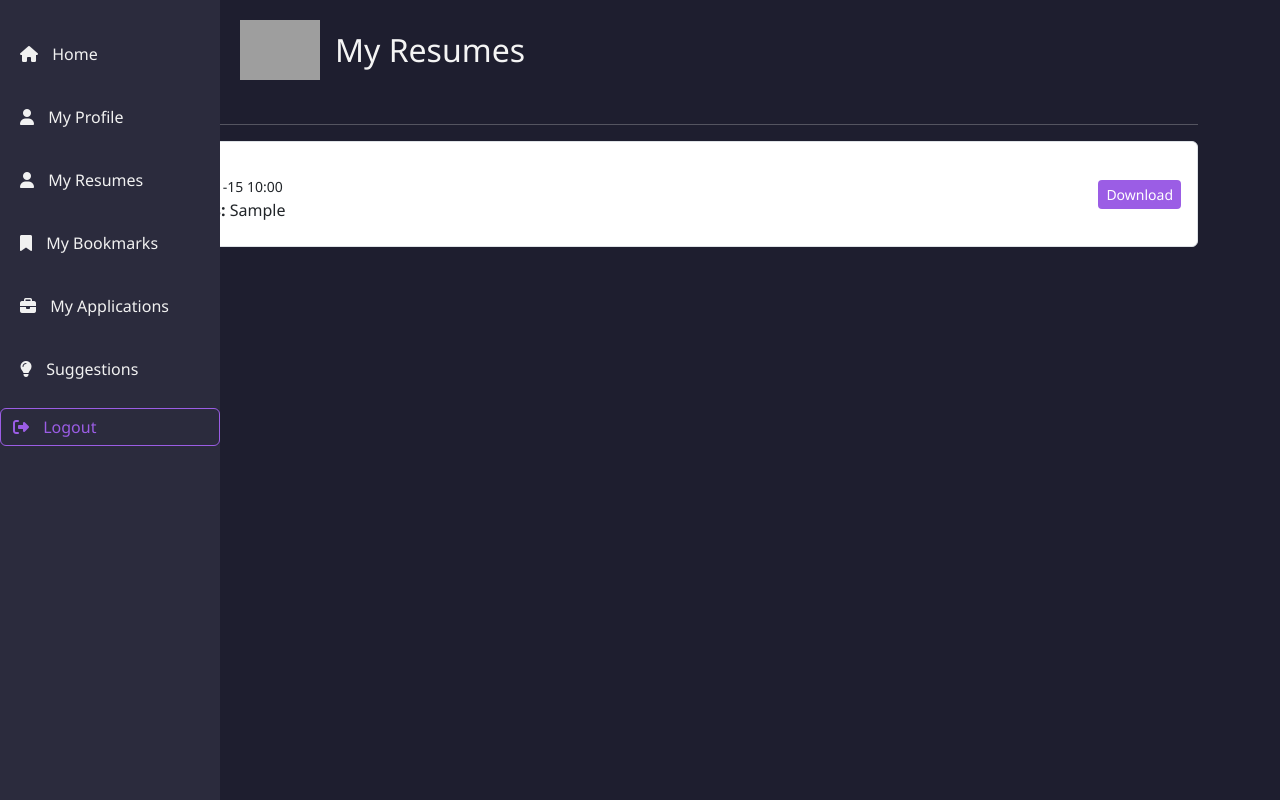
After one commit to Nahian1504/CareerHive, a Django app: template careerhive/jobs/templates/jobs/resumes.html in a window 1280 px wide. The commit adds this page. Run offline with Django 3.2, Linux system fonts and the light colour scheme; the template is opened without the code that fills it: most values are stand-ins (such as "Sample title", 1, 10 or a date in 2020); grey boxes are pictures that could not be loaded.

Commit message:
Added missing Resumes files

```diff
--- a/careerhive/jobs/templates/base.html
+++ b/careerhive/jobs/templates/base.html
@@ -10,8 +10,8 @@
     <link href="https://cdnjs.cloudflare.com/ajax/libs/font-awesome/6.4.2/css/all.min.css" rel="stylesheet">
     <style>
         body {
-            background-color: #fcfcfc;
-            color: #0a0000;
+            background-color: #1e1e2f;
+            color: #f1f1f1;
             font-family: 'Segoe UI', Tahoma, Geneva, Verdana, sans-serif;
         }
 
@@ -22,7 +22,7 @@
             position: fixed;
             top: 0;
             left: 0;
-            background-color: #a1c8cd;
+            background-color: #2b2b3d;
             padding-top: 30px;
             display: flex;
             flex-direction: column;
@@ -31,7 +31,7 @@
         }
 
         .sidebar a {
-            color: #0c0c0c;
+            color: #f1f1f1;
             padding: 12px 20px;
             text-decoration: none;
             border-radius: 8px;
@@ -154,59 +177,58 @@
         .job-card {
             padding: 20px;
             margin-bottom: 20px;
-            background: linear-gradient(145deg, #a1c8cd, #a1c8cd);
+            background: linear-gradient(145deg, #2b2b3d, #1e1e2f);
             border-radius: 15px;
             box-shadow: 0 6px 12px rgba(0,0,0,0.3);
             transition: transform 0.2s, box-shadow 0.2s;
         }
         .job-card:hover {
             transform: translateY(-5px);
-            box-shadow: 0 10px 20px #57cdcd;
+            box-shadow: 0 10px 20px rgba(0,0,0,0.4);
         }
 
         /* Buttons */
         .btn-primary {
-            background-color: #a1c8cd;
-            color: #050505;
+            background-color: #9b5de5;
             border: none;
             transition: 0.3s;
         }
-        .btn-primary:hover { background-color: #57cdcd; }
+        .btn-primary:hover { background-color: #f15bb5; }
         .btn-secondary {
-            background-color: #0d0d0d;
+            background-color: #f4f4f4;
             color: #050505;
             transition: 0.3s;
         }
-        .btn-secondary:hover { background-color: #ffffff; }
+        .btn-secondary:hover { background-color: #c2c2c2; }
         .btn-outline-primary {
-            border-color: #3c737b;
-            color: #020202;
+            border-color: #9b5de5;
+            color: #9b5de5;
             transition: 0.3s;
         }
-        .btn-outline-primary:hover { background-color: #57cdcd; color: #fff; }
+        .btn-outline-primary:hover { background-color: #9b5de5; color: #fff; }
 
         /* Pagination */
         nav .page-item .page-link {
-            color: #040404;
-            background-color: #eaf3f5;
-            border: #30525a;
+            color: #f1f1f1;
+            background-color: #2b2b3d;
+            border: none;
             transition: 0.3s;
         }
-        nav .page-item .page-link:hover { background-color: #5de3e5; color: #effbfc; }
-        nav .page-item.disabled .page-link { background-color: #fdfdfd; color: #070707; }
+        nav .page-item .page-link:hover { background-color: #9b5de5; }
+        nav .page-item.disabled .page-link { background-color: #2b2b3d; color: #777; }
 
         /* Inputs and selects */
         input, select {
             border-radius: 8px;
-            border: 1px solid #61d8e7;
-            background-color: #f8fafa;
-            color: #000000;
+            border: 1px solid #555;
+            background-color: #2b2b3d;
+            color: #f1f1f1;
         }
-        input::placeholder { color: #0a0a0a; }
-        select { color: #050505; }
+        input::placeholder { color: #aaa; }
+        select { color: #f1f1f1; }
 
         /* Headings */
-        h2, h3, h4 { color: #100f0f; }
+        h2, h3, h4 { color: #f4f4f4; }
     </style>
 </head>
 <body>
--- /dev/null
+++ b/careerhive/jobs/templates/jobs/resumes.html
@@ -0,0 +1,37 @@
+{% extends 'base.html' %}
+<!-- Sticky topbar for page title -->
+<div class="sticky-topbar">
+{% block logo_text %}
+<h2 class="mb-0">My Resumes</h2>
+{% endblock %}
+</div>
+{% block content %}
+<div class="container mt-4">
+  <hr>
+
+  {% if user_resumes %}
+    <ul class="list-group">
+      {% for resume in user_resumes %}
+        <li class="list-group-item">
+          <div class="d-flex justify-content-between align-items-center">
+            <div>
+              <strong>{{ resume.file.name }}</strong><br>
+              <small>Uploaded: {{ resume.uploaded_at|date:"Y-m-d H:i" }}</small>
+              {% if resume.extracted_skills %}
+                <p><b>Extracted Skills:</b> {{ resume.extracted_skills }}</p>
+              {% else %}
+                <p><i>No skills extracted</i></p>
+              {% endif %}
+            </div>
+            <div>
+              <a href="{{ resume.file.url }}" class="btn btn-primary btn-sm" download>Download</a>
+            </div>
+          </div>
+        </li>
+      {% endfor %}
+    </ul>
+  {% else %}
+    <p>You haven’t uploaded any resumes yet.</p>
+  {% endif %}
+</div>
+{% endblock %}
```
Also changed, not shown: other parts of careerhive/jobs/templates/base.html (+32 -9 lines), careerhive/jobs/urls.py (added, +22 -0 lines).
